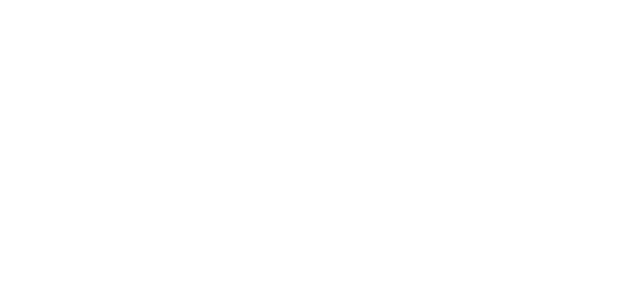
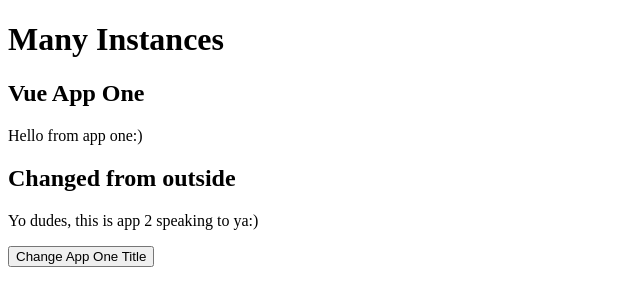
Before and after one commit to pgonciarzpc/vue-lerning-project, a plain HTML site: page index.html in a window 1280 px wide. Shown: the whole page, without its empty margins (0-640 px from the left). Drawn offline with Linux system fonts and the light colour scheme.

Commit message:
Lesson-14 finished - multiple instances

```diff
--- a/app.js
+++ b/app.js
@@ -1,9 +1,33 @@
-new Vue({
-  el: '#vue-app',
+var one = new Vue({
+  el: '#vue-app-one',
   data: {
-
+    title: 'Vue App One',
   },
   methods: {
 
+  },
+  computed: {
+    greet: function() {
+      return 'Hello from app one:)';
+    }
   }
 });
+
+var two = new Vue({
+  el: '#vue-app-two',
+  data: {
+    title: 'Vue App Two',
+  },
+  methods: {
+    changeTitle: function() {
+      one.title = "Title Changed";
+    }
+  },
+  computed: {
+    greet: function() {
+      return 'Yo dudes, this is app 2 speaking to ya:)';
+    }
+  }
+});
+
+two.title = "Changed from outside";
--- a/index.html
+++ b/index.html
@@ -7,8 +7,16 @@
     <script src="vue.js"></script>
   </head>
   <body>
-    <div id="vue-app">
+    <h1>Many Instances</h1>
+    <div id="vue-app-one">
+      <h2>{{ title }}</h2>
+      <p>{{ greet }}</p>
+    </div>
 
+    <div id="vue-app-two">
+      <h2>{{ title }}</h2>
+      <p>{{ greet }}</p>
+      <button v-on:click="changeTitle">Change App One Title</button>
     </div>
 
     <script src="app.js"></script>
```
